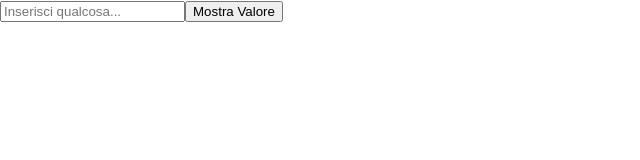
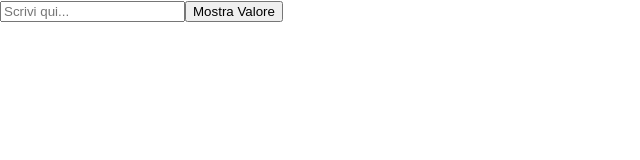
Before and after one commit to mirko77-web/esercizi-react-, a React (Create React App) app in the folder esercizi-react/esercizi-react/: page / in a window 1280 px wide. Shown: the top 160 px of the page, without its empty margins (0-640 px from the left). Built offline with nearby package versions, Linux system fonts and the light colour scheme.

Commit message:
ref per accedere aal valoore dell input

```diff
--- a/esercizi-react/esercizi-react/src/App.jsx
+++ b/esercizi-react/esercizi-react/src/App.jsx
@@ -278,7 +278,7 @@ const LoginForm = () => {
 };
 
 export default LoginForm;
-*/
+
 
 //esercizio 10 //
 
@@ -300,3 +300,31 @@ const UncontrolledInput = () => {
 };
 
 export default UncontrolledInput;
+*/
+
+//esercizio 11//
+
+import React, { useRef } from 'react';
+
+const UncontrolledInput = () => {
+
+  const inputRef = useRef();
+
+  const handleButtonClick = () => {
+
+    alert(`Il valore dell'input è: ${inputRef.current.value}`);
+  };
+
+  return (
+    <div>
+      <input
+        type="text"
+        ref={inputRef}
+        placeholder="Scrivi qui..."
+      />
+      <button onClick={handleButtonClick}>Mostra Valore</button>
+    </div>
+  );
+};
+
+export default UncontrolledInput;
```
